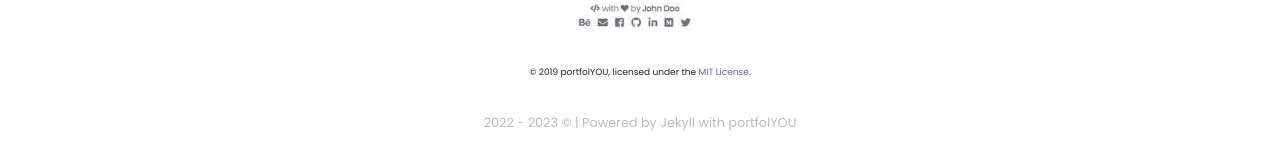
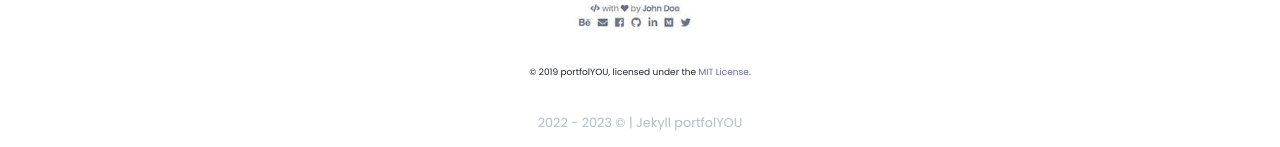
Before and after one commit to yousinix/portfolYOU, a Jekyll site: the page built from README.md, in a window 1280 px wide. Shown: the part 750-897 px from the top of the page. Built offline with Jekyll 4.4.1, drawn with Linux system fonts in a browser that asks for light colours; our own code applies the rules of GitHub Pages for plain Markdown files.

Commit message:
Update footer

```diff
--- a/_includes/footer.html
+++ b/_includes/footer.html
@@ -3,7 +3,7 @@
   <small class="text-muted mb-2">
     2022 - {{ 'now' | date: "%Y" }} ©
     <strong>{{ site.author.name }}</strong> |
-    Powered by Jekyll with <a href="https://github.com/archialgo/theme" class="text-muted">portfolYOU</a>
+    Jekyll <a href="https://github.com/archialgo/theme" class="text-muted">portfolYOU</a>
   </small>
 
   {% include social.html %}
```
